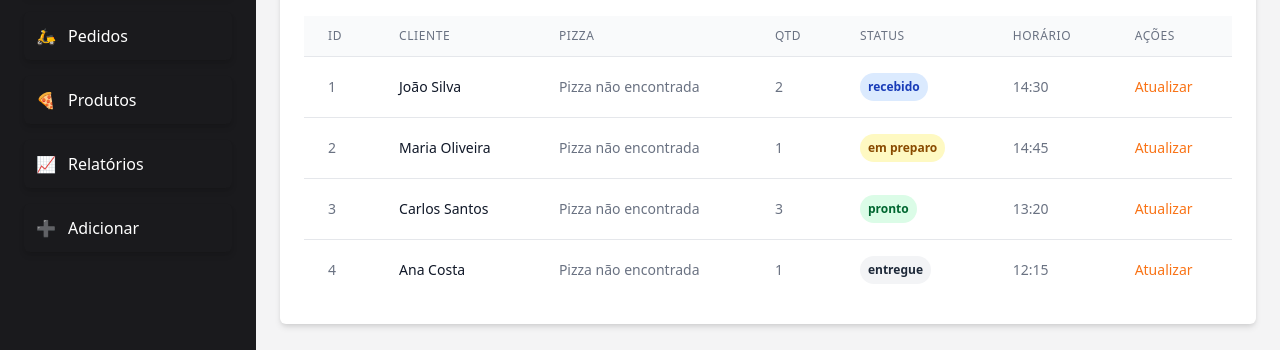
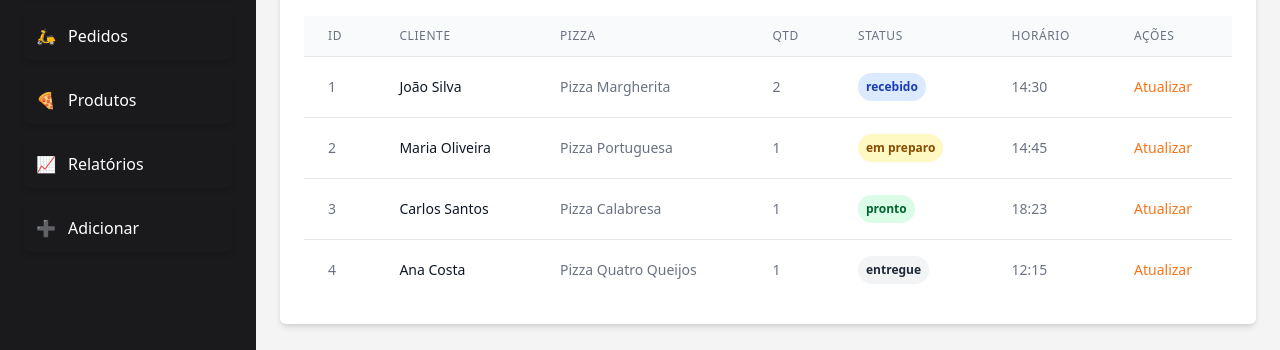
Before and after one commit to Frankllin151/web-pizza, a Next.js app: page /dashboard in a window 1280 px wide. Shown: the part 148-498 px from the top of the page. Built offline with nearby package versions, Linux system fonts and the light colour scheme.

Commit message:
feat: bug resolvido

```diff
--- a/src/app/carrinho/page.tsx
+++ b/src/app/carrinho/page.tsx
@@ -4,7 +4,7 @@ import Header from "../componentes/header";
 import InputLabel from "../componentes/InputLabel";
 import TextInput from "../componentes/TextInput";
 import Button from "../componentes/Button";
-import { ItemCarrinho } from '../componentes/Produtopizza';
+import { ItemCarrinho } from '../type/ItemCarrinho';
 import ItensCarrinho from '../componentes/carrinho/ItensCarrinho';
 import DadosEntrega from '../componentes/carrinho/DadosEnrega';
 // Interface para o evento personalizado
--- a/src/app/componentes/Carrinho.tsx
+++ b/src/app/componentes/Carrinho.tsx
@@ -1,6 +1,6 @@
 'use client';
 import { useState, useEffect } from 'react';
-import { ItemCarrinho } from './Produtopizza';
+import { ItemCarrinho } from '../type/ItemCarrinho';
 import Link from "next/link";
 export default function Carrinho() {
   const [isOpen, setIsOpen] = useState<boolean>(false);
--- a/src/app/componentes/Produtopizza.tsx
+++ b/src/app/componentes/Produtopizza.tsx
@@ -1,6 +1,6 @@
 'use client';
 import { useState } from 'react';
-
+import { ItemCarrinho } from '../type/ItemCarrinho';
 // Definir interfaces para as props e outros tipos
 interface ProdutoPizzaProps {
   id: number;
@@ -14,16 +14,6 @@ interface ProdutoPizzaProps {
   imagem?: string; // Opcional
   descricao: string;
   onCarrinhoAtualizado?: (carrinho: ItemCarrinho[]) => void; // Callback para atualizar o carrinho
-}
-
-// Interface para os itens do carrinho
-export interface ItemCarrinho {
-  id: number;
-  nome: string;
-  preco: number // Preço total (baseado no tamanho selecionado)
-  tamanho: 'p' | 'm' | 'g' | 'gg'; // Tamanho selecionado
-  quantidade: number; // Quantidade do item
-  imagem?: string; // URL da imagem da pizza (opcional)
 }
 
 export default function ProdutoPizza({
--- a/src/app/componentes/SalesReport.tsx
+++ b/src/app/componentes/SalesReport.tsx
@@ -1,8 +1,7 @@
 "use client"
 import { useState } from 'react';
 import  pizzas  from '../data/produtopizza';
-import { Pedido } from '../data/Pedidos';
-
+import { Pedido} from '../data/Pedidos';
 export default function SalesReport({ pedidos }: { pedidos: Pedido[] }) {
   const [periodoFiltro, setPeriodoFiltro] = useState('hoje');
 
@@ -33,12 +32,17 @@ export default function SalesReport({ pedidos }: { pedidos: Pedido[] }) {
 
   // Calcular total de vendas
   const totalVendas = pedidosFiltrados.reduce((total, pedido) => {
-    const pizza = pizzas.find(p => p.id === pedido.pizzaId);
+    const pizza = pizzas.find(pizza => pizza.id === pedido.pizzaId);
     // Usando o tamanho médio ('m') como padrão
+
+
     return total + (pizza ? pizza.tamanhos.m * pedido.quantidade : 0);
   }, 0);
-  const pizza = pizzas
-  console.log(pizza);
+
+
+
+
+
 
 
 
--- a/src/app/componentes/carrinho/ItensCarrinho.tsx
+++ b/src/app/componentes/carrinho/ItensCarrinho.tsx
@@ -1,5 +1,5 @@
 import Button from "../Button";
-import { ItemCarrinho } from "../Produtopizza";
+import { ItemCarrinho } from "@/app/type/ItemCarrinho";
 
 // Interface para as props do componente
 interface ItensCarrinhoProps {
--- a/src/app/data/Pedidos.ts
+++ b/src/app/data/Pedidos.ts
@@ -12,36 +12,36 @@ export const pedidos: Pedido[] = [
   {
     id: 1,
     cliente: "João Silva",
-    pizzaId: 20,
+    pizzaId: 1, // Corrigido para corresponder ao ID da Pizza Margherita
     quantidade: 2,
-    tamanho: 'm', // Adicionado o tamanho
+    tamanho: 'm',
     status: "recebido",
     data: new Date("2025-04-09T14:30:00"),
   },
   {
     id: 2,
     cliente: "Maria Oliveira",
-    pizzaId: 21,
+    pizzaId: 2, // Corrigido para corresponder ao ID da Pizza Portuguesa
     quantidade: 1,
-    tamanho: 'g', // Adicionado o tamanho
+    tamanho: 'g',
     status: "em preparo",
     data: new Date("2025-04-09T14:45:00"),
   },
   {
     id: 3,
     cliente: "Carlos Santos",
-    pizzaId: 22,
-    quantidade: 3,
-    tamanho: 'p', // Adicionado o tamanho
+    pizzaId: 3, // Corrigido para corresponder ao ID da Pizza Calabresa
+    quantidade: 1,
+    tamanho: 'p',
     status: "pronto",
-    data: new Date("2025-04-09T13:20:00"),
+    data: new Date(),
   },
   {
     id: 4,
     cliente: "Ana Costa",
-    pizzaId: 20,
+    pizzaId: 4, // Corrigido para corresponder ao ID da Pizza Quatro Queijos
     quantidade: 1,
-    tamanho: 'gg', // Adicionado o tamanho
+    tamanho: 'gg',
     status: "entregue",
     data: new Date("2025-04-09T12:15:00"),
   },
--- a/src/app/minha-conta/page.tsx
+++ b/src/app/minha-conta/page.tsx
@@ -1,6 +1,6 @@
 'use client'
 import { useState, useEffect } from 'react';
-import { ItemCarrinho } from '../componentes/Produtopizza';
+import { ItemCarrinho } from '../type/ItemCarrinho';
 import Header from '../componentes/header';
 
 // Interfaces para tipagem
--- a/src/app/type/ItemCarrinho.ts
+++ b/src/app/type/ItemCarrinho.ts
@@ -1,3 +1,4 @@
+// Interface para item dos carrinhos
 export interface ItemCarrinho {
     id: number; // ID da pizza
     nome: string; // Nome da pizza
--- /dev/null
+++ b/src/app/type/dashboard/AddPizzaProps.ts
@@ -0,0 +1,5 @@
+// Interface para o componente de adicionar pizza
+import { PizzaFormData } from "./PizzaFormData";
+export interface AddPizzaProps {
+    onSubmit: (pizzaData: PizzaFormData) => void;
+  }
--- /dev/null
+++ b/src/app/type/dashboard/PizzaSize.ts
@@ -0,0 +1,5 @@
+// Interface para os tamanhos de pizza e seus preços
+export interface PizzaSize {
+    size: string;
+    price: number;
+  }
```
Also changed, not shown: src/app/componentes/AddProductPizza.tsx (+2 -19 lines), src/app/type/dashboard/PizzaFormData.ts (added, +8 -0 lines).
